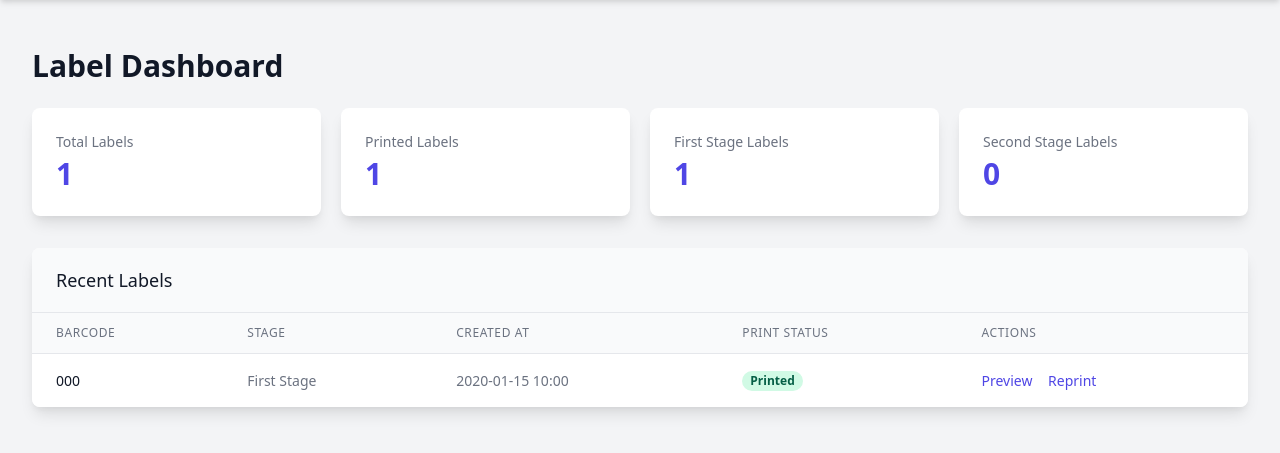
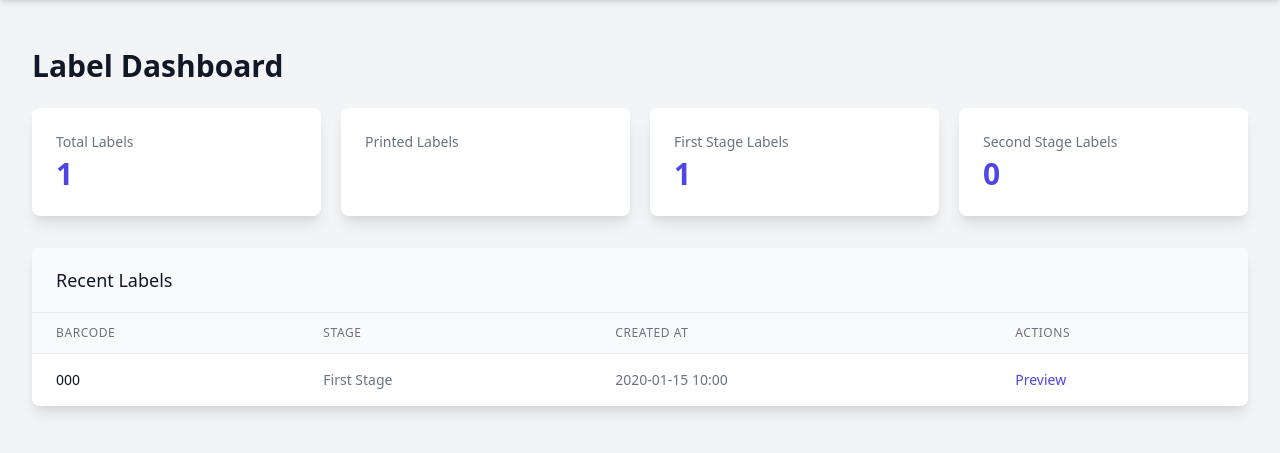
Before and after one commit to ananthcjayan12/brady_label_automation, a Django app: page /dashboard/ in a window 1280 px wide. Shown: the part 64-517 px from the top of the page. Run offline with Django 5.2, Linux system fonts and the light colour scheme; a user stored in the database is signed in; tables that the repository leaves empty hold one stand-in row (values such as "Sample post"); parts of the project's set-up code (start-up, migrations or seed data) failed here and were passed over; some libraries are stand-ins or nearby versions.

Commit message:
done changes

```diff
--- a/app/models.py
+++ b/app/models.py
@@ -7,7 +7,6 @@
     serial_number = models.CharField(max_length=100, unique=True)
     imei_number = models.CharField(max_length=100)
     unique_number = models.CharField(max_length=100)
-    is_printed = models.BooleanField(default=False)
 
     def __str__(self):
         return f"Serial: {self.serial_number}, IMEI: {self.imei_number}"
@@ -17,15 +16,10 @@
     stage = models.CharField(max_length=10, choices=[('first', 'First Stage'), ('second', 'Second Stage')])
     custom_text = models.CharField(max_length=100, blank=True)
     created_at = models.DateTimeField(auto_now_add=True)
-    printed_at = models.DateTimeField(null=True, blank=True)
-    is_printed = models.BooleanField(default=False)
-    printed_by = models.ForeignKey(User, null=True, blank=True, related_name='printed_labels', on_delete=models.SET_NULL)
 
     # Fields for second stage
     serial_number = models.CharField(max_length=100, null=True, blank=True)
     imei_number = models.CharField(max_length=100, null=True, blank=True)
-    # Remove the unique_number field if it's no longer needed
-    # unique_number = models.CharField(max_length=100, null=True, blank=True)
 
     def __str__(self):
         return f"{self.get_stage_display()} - {self.barcode}"
--- a/app/urls.py
+++ b/app/urls.py
@@ -1,7 +1,7 @@
 from django.urls import path
 from django.contrib.auth import views as auth_views
 from django.contrib.auth.decorators import login_required
-from .views import HomeView, FirstStageView, SecondStageView, process_barcode, DashboardView, preview_label, reprint_label, SignUpView
+from .views import HomeView, FirstStageView, SecondStageView, process_barcode, DashboardView, preview_label, SignUpView
 
 urlpatterns = [
     path('', HomeView.as_view(), name='home'),
@@ -10,7 +10,6 @@
     path('process-barcode/', login_required(process_barcode), name='process_barcode'),
     path('dashboard/', login_required(DashboardView.as_view()), name='dashboard'),
     path('preview-label/<int:label_id>/', login_required(preview_label), name='preview_label'),
-    path('reprint-label/<int:label_id>/', login_required(reprint_label), name='reprint_label'),
     path('login/', auth_views.LoginView.as_view(template_name='login.html'), name='login'),
     path('logout/', auth_views.LogoutView.as_view(next_page='home'), name='logout'),
     path('signup/', SignUpView.as_view(), name='signup'),
--- a/app/views.py
+++ b/app/views.py
@@ -63,7 +63,6 @@
     def get_context_data(self, **kwargs):
         context = super().get_context_data(**kwargs)
         context['total_labels'] = Label.objects.count()
-        context['printed_labels'] = Label.objects.filter(is_printed=True).count()
         context['first_stage_labels'] = Label.objects.filter(stage='first').count()
         context['second_stage_labels'] = Label.objects.filter(stage='second').count()
 
@@ -393,39 +392,6 @@
 
 def print_label(label_pdf_base64, user, barcode):
     try:
-        # Remove the data:application/pdf;base64, prefix
-        pdf_data = base64.b64decode(label_pdf_base64.split(',')[1])
-
-        # Create a temporary file to store the PDF
-        with tempfile.NamedTemporaryFile(delete=False, suffix='.pdf') as temp_file:
-            temp_file.write(pdf_data)
-            temp_file_path = temp_file.name
-
-        # Connect to CUPS
-        conn = cups.Connection()
-        printers = conn.getPrinters()
-
-        if not printers:
-            return False, "No printers found"
-
-        # Get the default printer
-        default_printer = conn.getDefault()
-        if not default_printer:
-            # If no default printer, use the first available printer
-            default_printer = list(printers.keys())[0]
-
-        # Print 2 copies
-        copies = 1
-        print_options = {
-            "copies": str(copies)
-        }
-
-        # Send print job
-        job_id = conn.printFile(default_printer, temp_file_path, "Label Print Job", print_options)
-
-        # Clean up the temporary file
-        os.unlink(temp_file_path)
-
         # Update the label's print status and user in the database
         label = Label.objects.get(barcode=barcode)
         label.is_printed = True
@@ -433,9 +399,9 @@
         label.printed_by = user
         label.save()
 
-        return True, f"Print job sent successfully. Job ID: {job_id}"
+        return True, "Label ready for printing"
     except Exception as e:
-        return False, f"Error printing label: {str(e)}"
+        return False, f"Error updating label status: {str(e)}"
 
 @login_required
 def preview_label(request, label_id):
--- a/templates/dashboard.html
+++ b/templates/dashboard.html
@@ -46,7 +46,6 @@
                                 <th scope="col" class="px-6 py-3 text-left text-xs font-medium text-gray-500 uppercase tracking-wider">Barcode</th>
                                 <th scope="col" class="px-6 py-3 text-left text-xs font-medium text-gray-500 uppercase tracking-wider">Stage</th>
                                 <th scope="col" class="px-6 py-3 text-left text-xs font-medium text-gray-500 uppercase tracking-wider">Created At</th>
-                                <th scope="col" class="px-6 py-3 text-left text-xs font-medium text-gray-500 uppercase tracking-wider">Print Status</th>
                                 <th scope="col" class="px-6 py-3 text-left text-xs font-medium text-gray-500 uppercase tracking-wider">Actions</th>
                             </tr>
                         </thead>
@@ -56,16 +55,8 @@
                                 <td class="px-6 py-4 whitespace-nowrap text-sm font-medium text-gray-900">{{ label.barcode }}</td>
                                 <td class="px-6 py-4 whitespace-nowrap text-sm text-gray-500">{{ label.get_stage_display }}</td>
                                 <td class="px-6 py-4 whitespace-nowrap text-sm text-gray-500">{{ label.created_at|date:"Y-m-d H:i" }}</td>
-                                <td class="px-6 py-4 whitespace-nowrap text-sm text-gray-500">
-                                    {% if label.is_printed %}
-                                    <span class="px-2 inline-flex text-xs leading-5 font-semibold rounded-full bg-green-100 text-green-800">Printed</span>
-                                    {% else %}
-                                    <span class="px-2 inline-flex text-xs leading-5 font-semibold rounded-full bg-red-100 text-red-800">Not Printed</span>
-                                    {% endif %}
-                                </td>
                                 <td class="px-6 py-4 whitespace-nowrap text-sm font-medium">
                                     <button class="text-primary hover:text-primary-dark transition-all preview-btn" data-label-id="{{ label.id }}">Preview</button>
-                                    <button class="ml-3 text-primary hover:text-primary-dark transition-all reprint-btn" data-label-id="{{ label.id }}">Reprint</button>
                                 </td>
                             </tr>
                             {% endfor %}
--- a/templates/first_stage.html
+++ b/templates/first_stage.html
@@ -44,10 +44,7 @@
                     <p class="text-sm text-gray-600">Barcode: <span id="generated-barcode" class="font-medium text-gray-900"></span></p>
                     <p class="text-sm text-gray-600 mt-2">Custom Text: <span id="generated-custom-text" class="font-medium text-gray-900"></span></p>
                 </div>
-                <div class="flex justify-between">
-                    <button id="print-btn" class="inline-flex items-center px-4 py-2 border border-transparent text-sm font-medium rounded-md text-white bg-primary hover:bg-primary-dark focus:outline-none focus:ring-2 focus:ring-offset-2 focus:ring-primary">
-                        Print Label
-                    </button>
+                <div class="flex justify-end">
                     <button id="preview-btn" class="inline-flex items-center px-4 py-2 border border-transparent text-sm font-medium rounded-md text-white bg-secondary hover:bg-secondary-dark focus:outline-none focus:ring-2 focus:ring-offset-2 focus:ring-secondary">
                         Preview Label
                     </button>
```
Also changed, not shown: app/admin.py (+9 -20 lines), templates/second_stage.html (+2 -5 lines), app/migrations/0005_remove_exceldata_is_printed_remove_label_is_printed_and_more.py (added).
